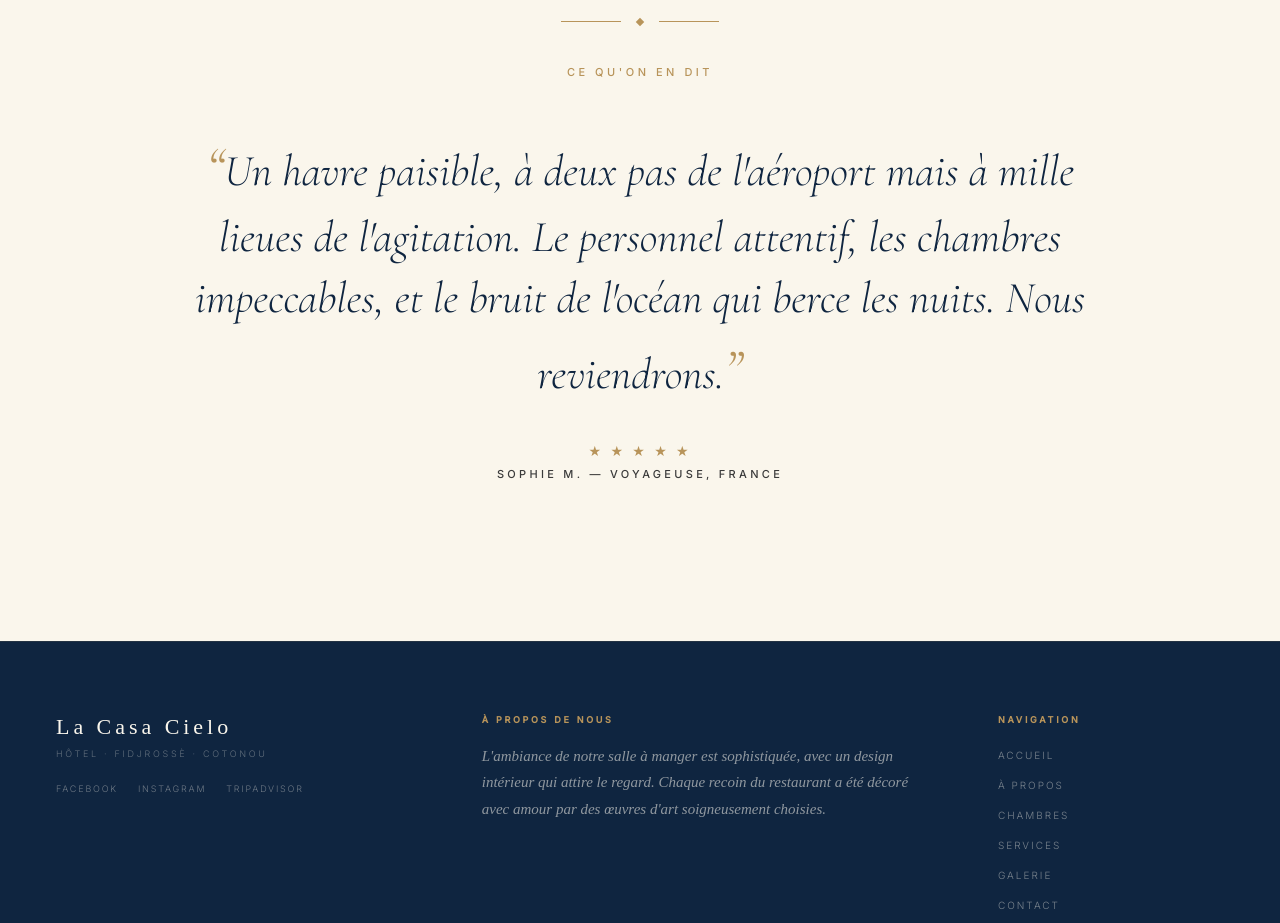
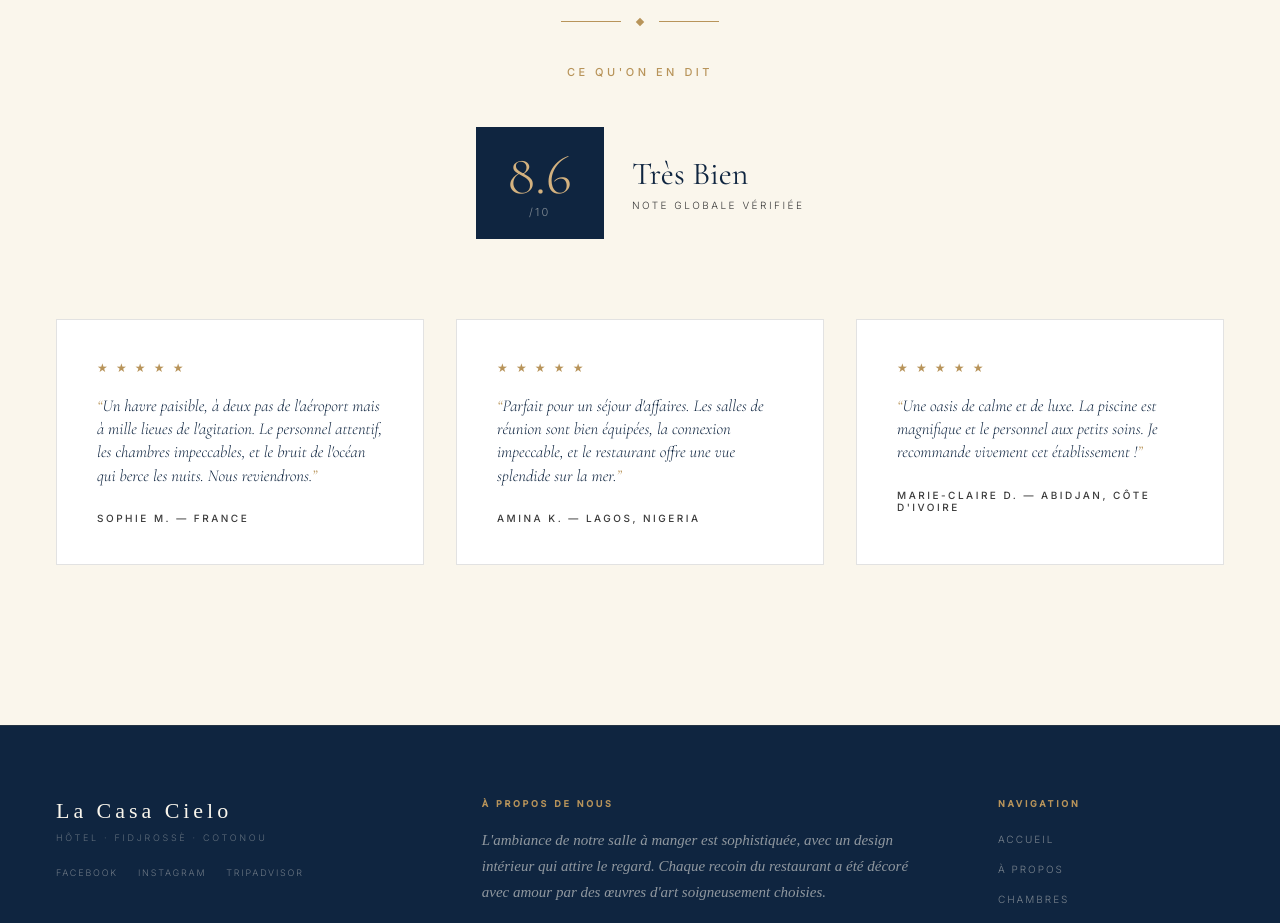
Before and after one commit to R4ph431-157/casacielohotel-demo, a React (Vite) app: page / in a window 1280 px wide. Shown: the part 3320-4243 px from the top of the page. Built offline with nearby package versions, Linux system fonts and the light colour scheme.

Commit message:
modified text

```diff
--- a/index.html
+++ b/index.html
@@ -11,8 +11,8 @@
     <meta property="og:site_name" content="Hotel La Casa Cielo" />
     <meta property="og:title" content="Hotel La Casa Cielo — Fidjrossè, Cotonou" />
     <meta property="og:description" content="Hôtel de luxe à Fidjrossè, Cotonou. Chambres climatisées, piscine, restaurant et salles de conférence." />
-    <meta property="og:image" content="https://YOUR_DOMAIN/assets/imgs/1631266654PISCINE-B.png" />
-    <meta property="og:url" content="https://YOUR_DOMAIN/" />
+    <meta property="og:image" content="https://casacielohotel-demo.netlify.app/assets/imgs/1631266654PISCINE-B.png" />
+    <meta property="og:url" content="https://casacielohotel-demo.netlify.app/" />
     <meta property="og:locale" content="fr_FR" />
     <meta property="og:locale:alternate" content="en_US" />
 
@@ -20,7 +20,60 @@
     <meta name="twitter:card" content="summary_large_image" />
     <meta name="twitter:title" content="Hotel La Casa Cielo — Fidjrossè, Cotonou" />
     <meta name="twitter:description" content="Hôtel de luxe à Fidjrossè, Cotonou. Chambres climatisées, piscine, restaurant et salles de conférence." />
-    <meta name="twitter:image" content="https://YOUR_DOMAIN/assets/imgs/1631266654PISCINE-B.png" />
+    <meta name="twitter:image" content="https://casacielohotel-demo.netlify.app/assets/imgs/1631266654PISCINE-B.png" />
+
+    <!-- JSON-LD: Hotel structured data -->
+    <script type="application/ld+json">
+    {
+      "@context": "https://schema.org",
+      "@type": ["Hotel", "LodgingBusiness"],
+      "name": "Hotel La Casa Cielo",
+      "description": "Hôtel de luxe à Fidjrossè, Cotonou. Chambres climatisées, piscine, restaurant et salles de conférence au bord de l'Atlantique.",
+      "url": "https://casacielohotel-demo.netlify.app/",
+      "telephone": "+22967867272",
+      "email": "reservations@casacielohotel.com",
+      "address": {
+        "@type": "PostalAddress",
+        "streetAddress": "Fin Pavé Fidjrossè Plage, Rue de l'Église Morija",
+        "addressLocality": "Cotonou",
+        "addressRegion": "Littoral",
+        "addressCountry": "BJ"
+      },
+      "geo": {
+        "@type": "GeoCoordinates",
+        "latitude": 6.353,
+        "longitude": 2.385
+      },
+      "image": [
+        "https://casacielohotel-demo.netlify.app/assets/imgs/1631266654PISCINE-B.png",
+        "https://casacielohotel-demo.netlify.app/assets/imgs/1631256984RESTAURANT-A.png",
+        "https://casacielohotel-demo.netlify.app/assets/imgs/1631267209RESTAURANT-C.png"
+      ],
+      "priceRange": "$$",
+      "currenciesAccepted": "XOF",
+      "paymentAccepted": "Cash, Credit Card",
+      "checkInTime": "14:00",
+      "checkOutTime": "12:00",
+      "numberOfRooms": 36,
+      "amenityFeature": [
+        {"@type": "LocationFeatureSpecification", "name": "Piscine extérieure", "value": true},
+        {"@type": "LocationFeatureSpecification", "name": "Restaurant", "value": true},
+        {"@type": "LocationFeatureSpecification", "name": "Wi-Fi gratuit", "value": true},
+        {"@type": "LocationFeatureSpecification", "name": "Climatisation", "value": true},
+        {"@type": "LocationFeatureSpecification", "name": "Salles de conférence", "value": true},
+        {"@type": "LocationFeatureSpecification", "name": "Service 24h/24", "value": true},
+        {"@type": "LocationFeatureSpecification", "name": "Navette aéroport", "value": true}
+      ],
+      "starRating": {"@type": "Rating", "ratingValue": "4"},
+      "aggregateRating": {
+        "@type": "AggregateRating",
+        "ratingValue": "8.6",
+        "bestRating": "10",
+        "worstRating": "1",
+        "reviewCount": "50"
+      }
+    }
+    </script>
 
     <link rel="preconnect" href="https://fonts.googleapis.com" />
     <link rel="preconnect" href="https://fonts.gstatic.com" crossOrigin="" />
--- a/src/components/sections/BookingBar.tsx
+++ b/src/components/sections/BookingBar.tsx
@@ -1,11 +1,11 @@
 import { useState } from 'react';
-import { useNavigate } from 'react-router-dom';
 import { useLanguage } from '../../context/LanguageContext';
+
+const BOOKING_URL = 'https://live.ipms247.com/booking/book-rooms-hotellacasacielo';
 
 export default function BookingBar() {
   const { t } = useLanguage();
   const b = t.home.booking;
-  const navigate = useNavigate();
 
   const today = new Date().toISOString().split('T')[0];
   const tomorrow = new Date(Date.now() + 86400000).toISOString().split('T')[0];
@@ -16,7 +16,7 @@ export default function BookingBar() {
   const [room, setRoom] = useState(b.roomOptions[0]);
 
   const handleCheck = () => {
-    navigate(`/reservations?arrival=${arrival}&departure=${departure}&guests=${encodeURIComponent(guests)}&room=${encodeURIComponent(room)}`);
+    window.open(BOOKING_URL, '_blank', 'noopener,noreferrer');
   };
 
   return (
--- a/src/components/sections/Hero.tsx
+++ b/src/components/sections/Hero.tsx
@@ -20,7 +20,7 @@ export default function Hero() {
         </h1>
         <p className="lead">{h.lead}</p>
         <div className="hero-cta-row">
-          <button className="btn-gold" onClick={() => navigate('/reservations')}>
+          <button className="btn-gold" onClick={() => window.open('https://live.ipms247.com/booking/book-rooms-hotellacasacielo', '_blank', 'noopener,noreferrer')}>
             {h.bookStay}
           </button>
           <button className="btn-outline" onClick={() => navigate('/hotel')}>
--- a/src/components/sections/Testimonial.tsx
+++ b/src/components/sections/Testimonial.tsx
@@ -9,10 +9,24 @@ export default function Testimonial() {
     <section className="testimonial">
       <Ornament />
       <span className="sec-eyebrow">{tm.eyebrow}</span>
-      <div className="testimonial-quote">{tm.quote}</div>
-      <div className="testimonial-author">
-        <span className="stars">★ ★ ★ ★ ★</span>
-        {tm.author}
+      <div className="testimonial-score-row">
+        <div className="score-badge">
+          <span className="score-value">{tm.score}</span>
+          <span className="score-denom">/10</span>
+        </div>
+        <div className="score-meta">
+          <span className="score-label">{tm.scoreLabel}</span>
+          <span className="score-src">{tm.scoreSrc}</span>
+        </div>
+      </div>
+      <div className="testimonial-reviews">
+        {tm.reviews.map((r, i) => (
+          <div key={i} className="testimonial-card">
+            <span className="stars">★ ★ ★ ★ ★</span>
+            <div className="testimonial-quote">{r.quote}</div>
+            <div className="testimonial-author">{r.author} — {r.origin}</div>
+          </div>
+        ))}
       </div>
     </section>
   );
--- a/src/i18n/en.ts
+++ b/src/i18n/en.ts
@@ -55,8 +55,26 @@ export const en: Translations = {
     },
     testimonial: {
       eyebrow: 'What our guests say',
-      quote: 'A peaceful haven, steps from the airport yet a world away from the hustle. Attentive staff, impeccable rooms, and the sound of the ocean lulling you to sleep. We will return.',
-      author: 'Sophie M. — Traveler, France',
+      score: '8.6',
+      scoreLabel: 'Very Good',
+      scoreSrc: 'Verified overall score',
+      reviews: [
+        {
+          quote: 'A peaceful haven, steps from the airport yet a world away from the hustle. Attentive staff, impeccable rooms, and the sound of the ocean lulling you to sleep. We will return.',
+          author: 'Sophie M.',
+          origin: 'France',
+        },
+        {
+          quote: 'Perfect for a business trip. The meeting rooms are well-equipped, the connection flawless, and the restaurant offers a splendid view of the sea.',
+          author: 'Amina K.',
+          origin: 'Lagos, Nigeria',
+        },
+        {
+          quote: 'An oasis of calm and luxury. The pool is magnificent and the staff incredibly attentive. I highly recommend this establishment!',
+          author: 'Marie-Claire D.',
+          origin: "Abidjan, Cote d'Ivoire",
+        },
+      ],
     },
     contact: {
       subtitle: 'Hotel · Cotonou',
--- a/src/i18n/fr.ts
+++ b/src/i18n/fr.ts
@@ -53,8 +53,26 @@ export const fr = {
     },
     testimonial: {
       eyebrow: "Ce qu'on en dit",
-      quote: "Un havre paisible, à deux pas de l'aéroport mais à mille lieues de l'agitation. Le personnel attentif, les chambres impeccables, et le bruit de l'océan qui berce les nuits. Nous reviendrons.",
-      author: 'Sophie M. — Voyageuse, France',
+      score: '8.6',
+      scoreLabel: 'Très Bien',
+      scoreSrc: 'Note globale vérifiée',
+      reviews: [
+        {
+          quote: "Un havre paisible, à deux pas de l'aéroport mais à mille lieues de l'agitation. Le personnel attentif, les chambres impeccables, et le bruit de l'océan qui berce les nuits. Nous reviendrons.",
+          author: 'Sophie M.',
+          origin: 'France',
+        },
+        {
+          quote: "Parfait pour un séjour d'affaires. Les salles de réunion sont bien équipées, la connexion impeccable, et le restaurant offre une vue splendide sur la mer.",
+          author: 'Amina K.',
+          origin: 'Lagos, Nigeria',
+        },
+        {
+          quote: "Une oasis de calme et de luxe. La piscine est magnifique et le personnel aux petits soins. Je recommande vivement cet établissement !",
+          author: 'Marie-Claire D.',
+          origin: "Abidjan, Côte d'Ivoire",
+        },
+      ],
     },
     contact: {
       subtitle: 'Hôtel · Cotonou',
--- a/src/pages/RoomsPage.tsx
+++ b/src/pages/RoomsPage.tsx
@@ -1,13 +1,12 @@
-import { useNavigate } from 'react-router-dom';
 import PageFooter from '../components/layout/PageFooter';
 import { useLanguage } from '../context/LanguageContext';
 
 const roomClasses = ['room-1', 'room-2', 'room-3', 'room-4'];
+const BOOKING_URL = 'https://live.ipms247.com/booking/book-rooms-hotellacasacielo';
 
 export default function RoomsPage() {
   const { t } = useLanguage();
   const r = t.rooms;
-  const navigate = useNavigate();
 
   return (
     <>
@@ -43,7 +42,7 @@ export default function RoomsPage() {
         </div>
 
         <div style={{ textAlign: 'center', marginTop: '64px' }}>
-          <button className="btn-gold" onClick={() => navigate('/reservations')}>
+          <button className="btn-gold" onClick={() => window.open(BOOKING_URL, '_blank', 'noopener,noreferrer')}>
             {r.bookRoom}
           </button>
         </div>
--- a/src/styles/global.css
+++ b/src/styles/global.css
@@ -755,6 +755,25 @@ section { padding: 140px 56px; position: relative; }
 .testimonial-quote::after { content: '\201D'; }
 .testimonial-author { font-size: 11px; letter-spacing: .3em; text-transform: uppercase; color: var(--ink-soft); font-weight: 500; }
 .testimonial-author .stars { color: var(--gold); margin-bottom: 8px; display: block; letter-spacing: .2em; font-size: 14px; }
+
+.testimonial-score-row { display: flex; align-items: center; justify-content: center; gap: 28px; margin: 48px 0 80px; }
+.score-badge { display: flex; flex-direction: column; align-items: center; background: var(--ocean-deep); padding: 20px 32px; gap: 2px; }
+.score-value { font-family: 'Cormorant Garamond', serif; font-size: 56px; font-weight: 300; line-height: 1; color: var(--gold-light); }
+.score-denom { font-size: 11px; letter-spacing: .2em; text-transform: uppercase; color: rgba(250,246,236,.5); }
+.score-meta { text-align: left; }
+.score-label { font-family: 'Cormorant Garamond', serif; font-size: 32px; font-weight: 400; color: var(--ocean-deep); display: block; }
+.score-src { font-size: 10px; letter-spacing: .25em; text-transform: uppercase; color: var(--ink-soft); display: block; margin-top: 6px; }
+.testimonial-reviews { display: grid; grid-template-columns: repeat(3, 1fr); gap: 32px; max-width: 1240px; margin: 0 auto; text-align: left; }
+.testimonial-card { padding: 40px; background: #fff; border: 1px solid var(--line); }
+.testimonial-card .stars { color: var(--gold); letter-spacing: .2em; font-size: 12px; display: block; margin-bottom: 20px; }
+.testimonial-card .testimonial-quote { font-size: clamp(15px, 1.3vw, 18px); margin: 0 0 24px; max-width: none; }
+.testimonial-card .testimonial-quote::before,
+.testimonial-card .testimonial-quote::after { font-size: 1em; }
+.testimonial-card .testimonial-author { font-size: 10px; letter-spacing: .25em; text-transform: uppercase; color: var(--ink-soft); font-weight: 500; }
+
+.map-frame.map-real { background: none; }
+.map-frame.map-real::before { display: none; }
+.map-frame.map-real iframe { position: absolute; inset: 0; width: 100%; height: 100%; }
 
 /* ── CONTACT / FOOTER ── */
 .visit { background: var(--ocean-deep); color: var(--bone); padding: 140px 56px 80px; }
@@ -1750,6 +1769,9 @@ section { padding: 140px 56px; position: relative; }
   .amenities-grid { grid-template-columns: 1fr 1fr; gap: 32px; }
   .map-frame { height: 400px; }
   .footer-bottom { flex-direction: column; gap: 20px; text-align: center; }
+  .testimonial-reviews { grid-template-columns: 1fr; }
+  .testimonial-score-row { flex-direction: column; text-align: center; }
+  .score-meta { text-align: center; }
 
   .page-hero { padding: 80px 24px 60px; }
   .page-footer-body { grid-template-columns: 1fr; gap: 40px; padding: 48px 24px 40px; }
```
Also changed, not shown: src/components/layout/Navbar.tsx (+3 -4 lines), src/pages/LocationPage.tsx (+11 -8 lines), public/robots.txt, 1 other file (tests, documents, lock files or other folders).
